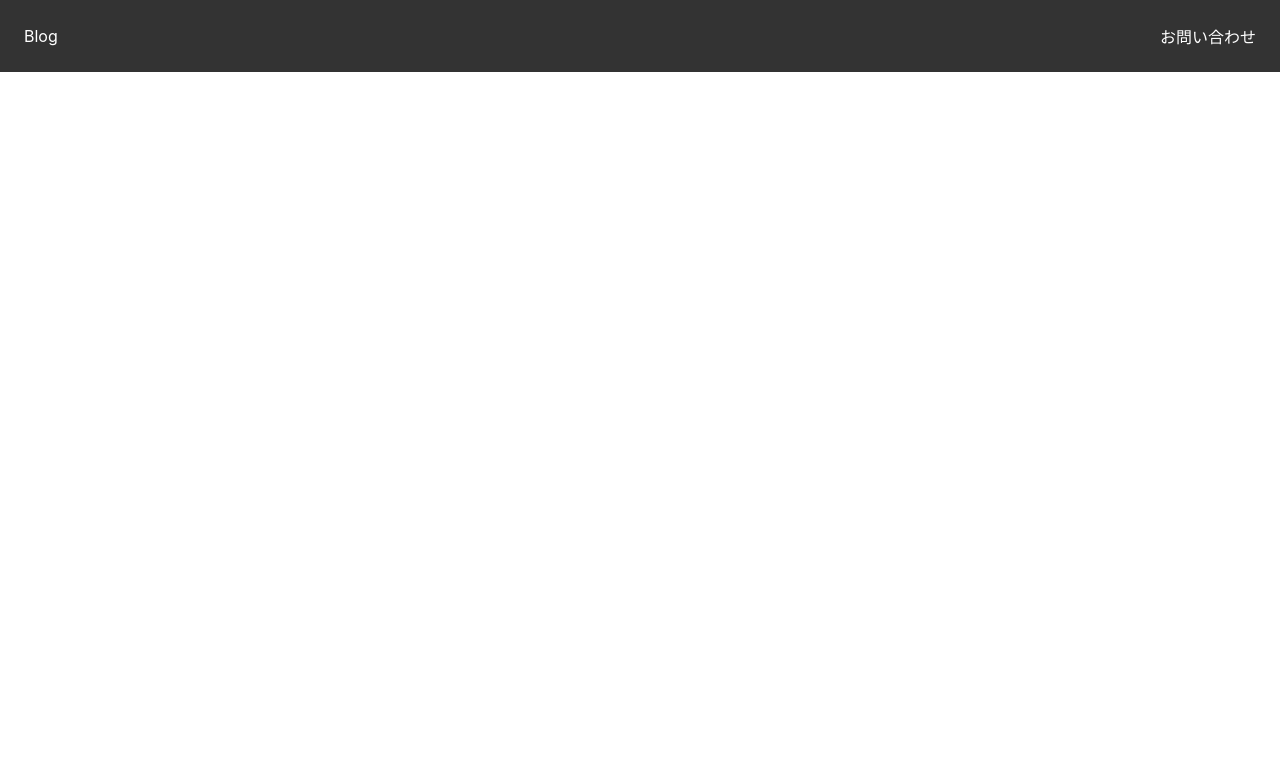
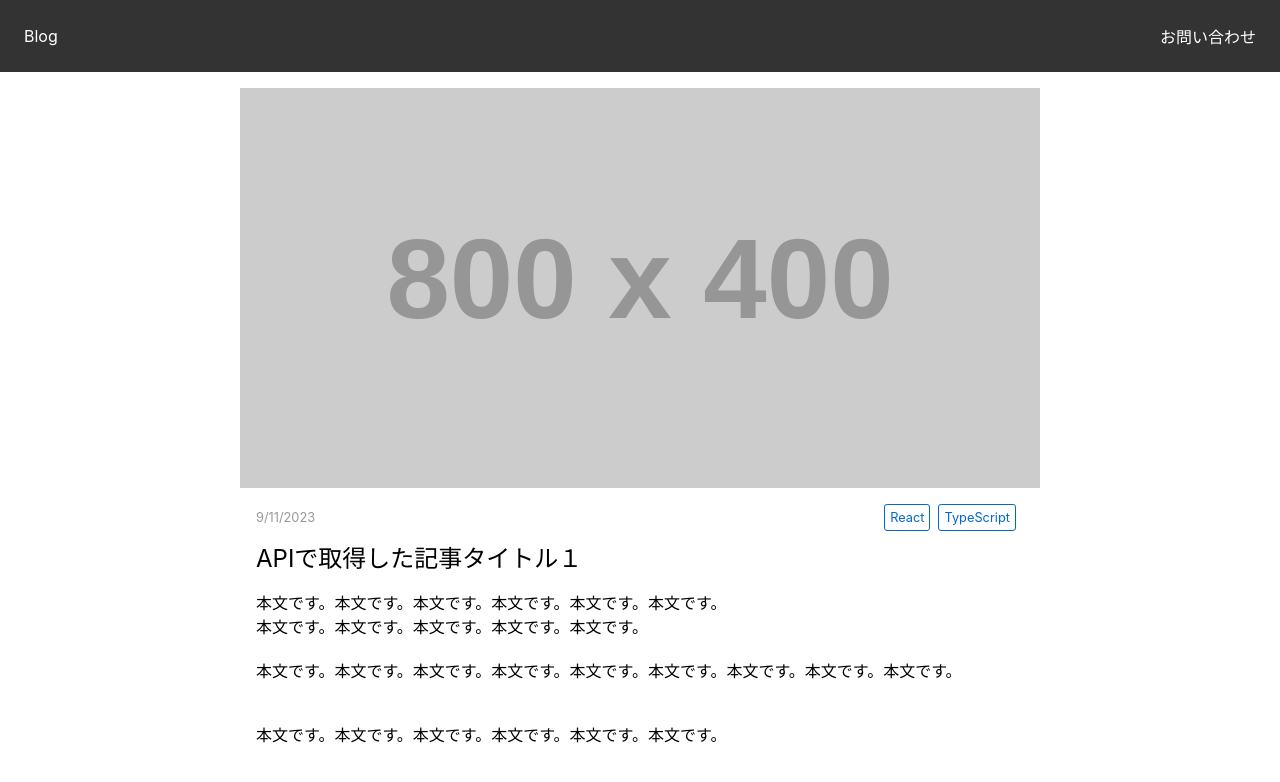
Before and after one commit to Yukiuyeda/blog-with-react, a React (Create React App) app: page /posts/1 in a window 1280 px wide. Before the commit this address had no page. Shown: the top 782 px of the page. Built offline with nearby package versions, Linux system fonts and the light colour scheme.

Commit message:
課題2の実装途中

```diff
--- a/src/App.js
+++ b/src/App.js
@@ -12,7 +12,7 @@ function App() {
       <Routes>
         <Route path="/" element={<Main />}></Route>
         <Route path="/contactform" element={<ContactForm />}></Route>
-        <Route path="/detailpost/:id" element={<DetailPost />}></Route>
+        <Route path="/posts/:id" element={<DetailPost />}></Route>
       </Routes>
 
     </Router>
--- a/src/components/DetailPost/DetailPost.css
+++ b/src/components/DetailPost/DetailPost.css
@@ -0,0 +1,71 @@
+li {
+    list-style: none;
+}
+
+.post {
+    border: 1px solid #ccc;
+    padding: 18px;
+
+}
+
+.detailContainer {
+    display: flex;
+    flex-direction: column;
+    margin-top: 30px;
+    max-width: 800px;
+    padding: 16px;
+    margin: 0 auto;
+}
+
+.detailDateAndCategories {
+    margin-top: 16px;
+    margin-bottom: 8px;
+    display: flex;
+    justify-content: space-between;
+    align-items: center;
+    height: 27px;
+}
+
+.detailCategories {
+    display: flex;
+}
+
+.detailCategories li {
+    color:  #0068D3;
+    border: 1px solid #0068D3;
+    border-radius: 3px;
+    font-size: 0.8rem;
+    padding: 5px;
+    margin-right: 8px;
+
+}
+
+h3 {
+    font-size: 1.5rem;
+    margin-bottom: 1rem;
+    font-weight: normal;
+    margin-top: 0.5rem
+}
+
+.posts {
+    display: flex;
+    flex-direction: column;
+    align-items: center;
+    gap: 20px;
+    margin:0;
+    padding: 0
+}
+.detailDate {
+    color: #999;
+    font-size: 0.8rem;
+}
+
+
+.posts {
+    padding: 40px 16px;
+    max-width: 800px;
+}
+
+.detailArticle {
+    margin: 0 16px;
+}
--- a/src/components/DetailPost/DetailPost.js
+++ b/src/components/DetailPost/DetailPost.js
@@ -1,15 +1,31 @@
 import React from 'react'
 import { useParams } from 'react-router-dom'
 import { posts } from '../../data/posts';
+import "./DetailPost.css"
 
 const DetailPost = () => {
-    const {id} = useParams();
-    console.log(id);
-    const idPost = posts.find(post => post.id === id);
+    const { id } = useParams();
+    // console.log(id);
+    const found = posts.find(post => post.id === Number(id));
+    // console.log(found)
     return (
         <div>
+            <div className="detailContainer">
+                <img src={found.thumbnailUrl} />
+                <div className="detailArticle">
+                    <div className="detailDateAndCategories">
+                        <p className="detailDate">{new Date(found.createdAt).toLocaleDateString()}</p>
+                        <ul className="detailCategories">
+                            {found.categories.map(category => {return <li key={category}>{category}</li>})}
+                        </ul>
+                    </div>
+                    <h3>{`APIで取得した${found.title}`}</h3>
+                    <div className='detailContent' dangerouslySetInnerHTML={{__html: found.content}}></div>
+                </div>
+            </div>
 
         </div>
+
     )
 }
 
--- a/src/components/Main/Main.js
+++ b/src/components/Main/Main.js
@@ -9,7 +9,7 @@ const Main = () => {
       <ul className="posts">
         {posts.map(post => {
           return (<li key={post.id}>
-            <Link to={`/post/${post.id}`}>
+            <Link to={`/posts/${post.id}`}>
               <div className="post">
                 <div className='postContent'>
                   <div className="dateAndCategories">
@@ -18,7 +18,7 @@ const Main = () => {
                       {post.categories.map(category => {return <li key={category}>{category}</li>})}
                     </ul>
                   </div>
-                  <h3 className="title">{`APIで取得した${post.title}`}</h3>
+                  <div className="title">{`APIで取得した${post.title}`}</div>
                   <div className='content' dangerouslySetInnerHTML={{__html: post.content}}></div>
                 </div>
               </div>
```
